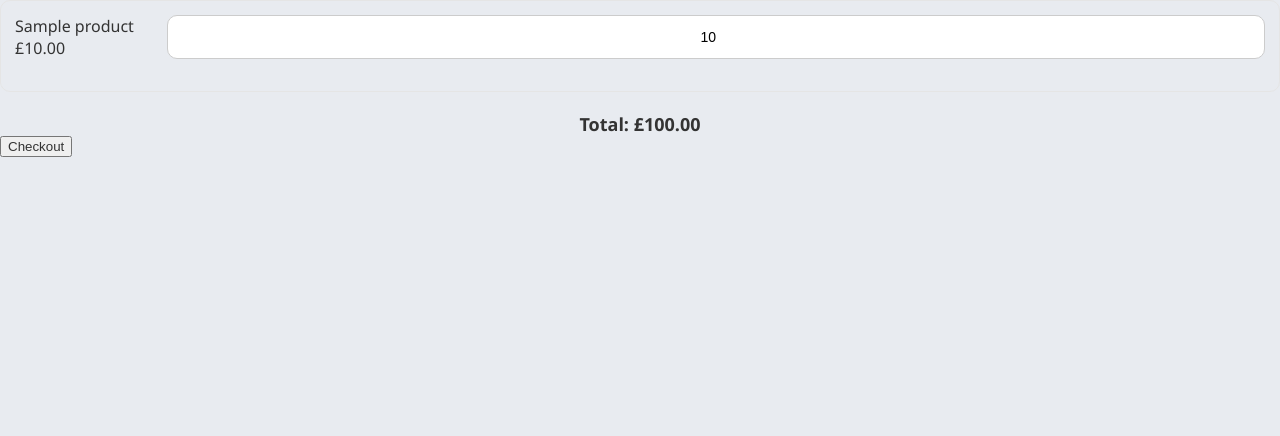
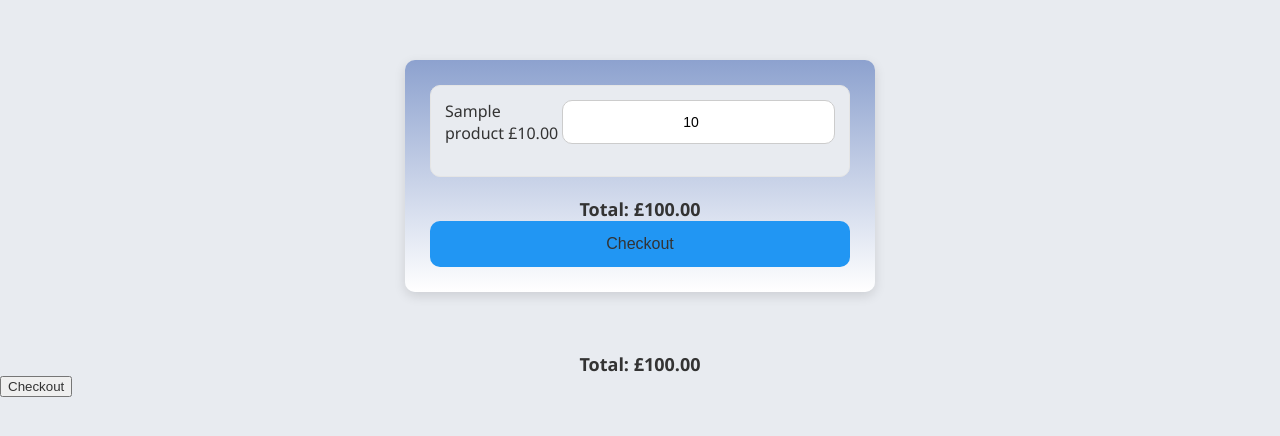
Before and after one commit to AlaynaAston/Urban42, a PHP site: page /Urban42/basket.php in a window 1280 px wide. Shown: the part 102-538 px from the top of the page. Run offline with PHP 8.4, Linux system fonts and the light colour scheme; the visitor is signed in with stand-in values (Sample User, id 1); tables that the repository leaves empty or names only in its code hold one stand-in row (values such as "Sample post").

Commit message:
Basket Issue 3

```diff
--- a/basket.php
+++ b/basket.php
@@ -70,8 +70,12 @@ $items = $stmt->fetchAll(PDO::FETCH_ASSOC);
 <?php
 $total = 0;
 
-foreach ($items as $row) {
-
+if (empty($items)) {
+    echo "<div class='container'><p>Your basket is empty</p></div>";
+} else {
+?>
+<div class="container">
+    <?php foreach ($items as $row):
         $itemTotal = $row['price'] * $row['quantity'];
         $total += $itemTotal;
     ?>
@@ -81,6 +85,14 @@ foreach ($items as $row) {
             <span class="price">£<?php echo number_format($row['price'],2); ?></span>
         </span>
         <input class="qty" type="number" min="0" value="<?php echo $row['quantity']; ?>">
+    </div>
+    <?php endforeach; ?>
+
+    <div class="total-box">
+        Total: £<span id="total"><?php echo number_format($total,2); ?></span>
+    </div>
+
+    <button><a href="checkout.php">Checkout</a></button>
 </div>
 <?php } ?>
 
```
Lines whose indentation alone changed are shown as unchanged.
